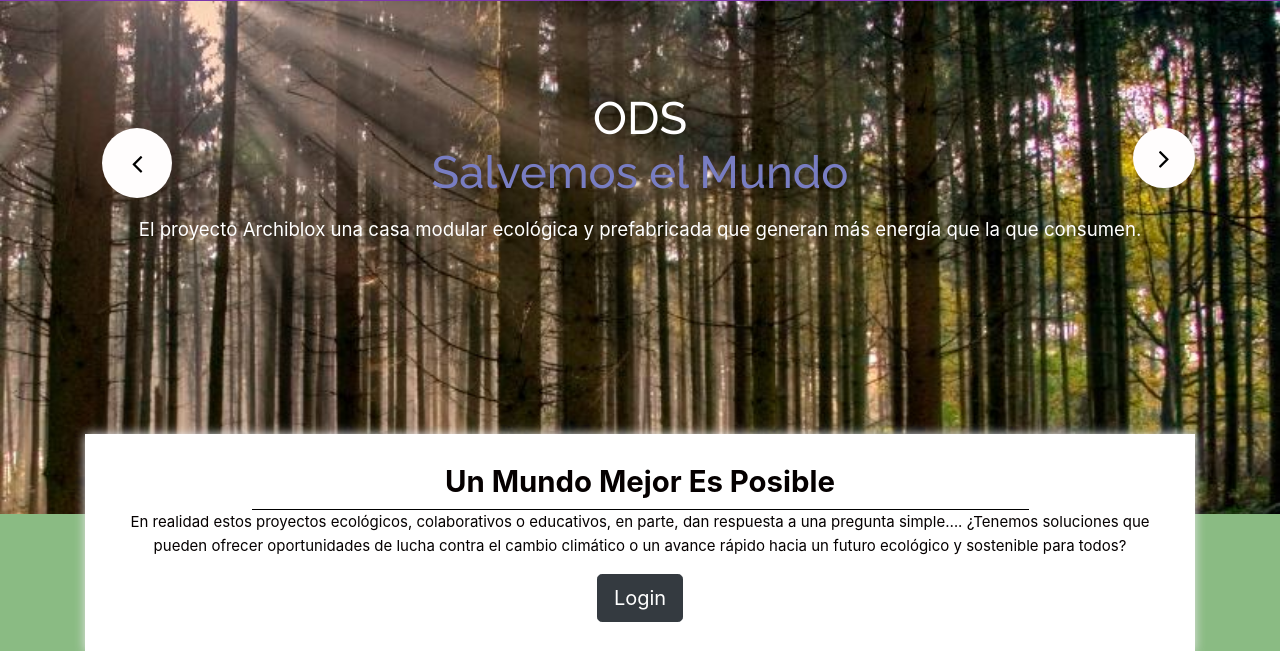
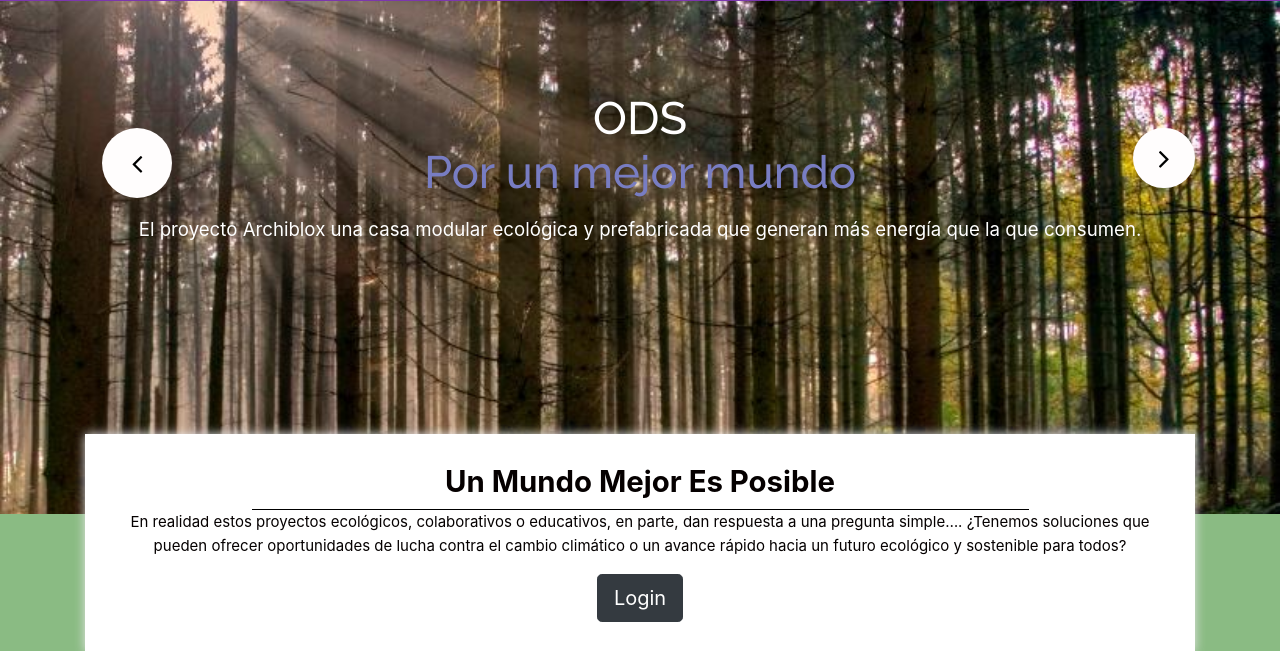
Before and after one commit to juanlad1221/info-2021, a Django app: page / in a window 1280 px wide. Shown: the part 235-886 px from the top of the page. Run offline with Django 4.2, Linux system fonts and the light colour scheme; data comes from the database, SQL or seed files in the repository; some libraries are stand-ins or nearby versions.

Commit message:
cambios de franco
cambios de franco

```diff
--- a/info_blog/templates/home.html
+++ b/info_blog/templates/home.html
@@ -12,7 +12,7 @@
                 <div class="carousel-item active">
                     <div class="titlepage-h1">
                         <h1 class="bnner_title">ODS<br>
-                            <span style="color: #787dc2">Salvemos el Mundo</span>
+                            <span style="color: #787dc2">Por un mejor mundo</span>
                         </h1>
                         <p class="long_text">El proyecto Archiblox una casa modular ecológica y prefabricada que generan más energía que la que consumen.</p>
                     </div>
```
